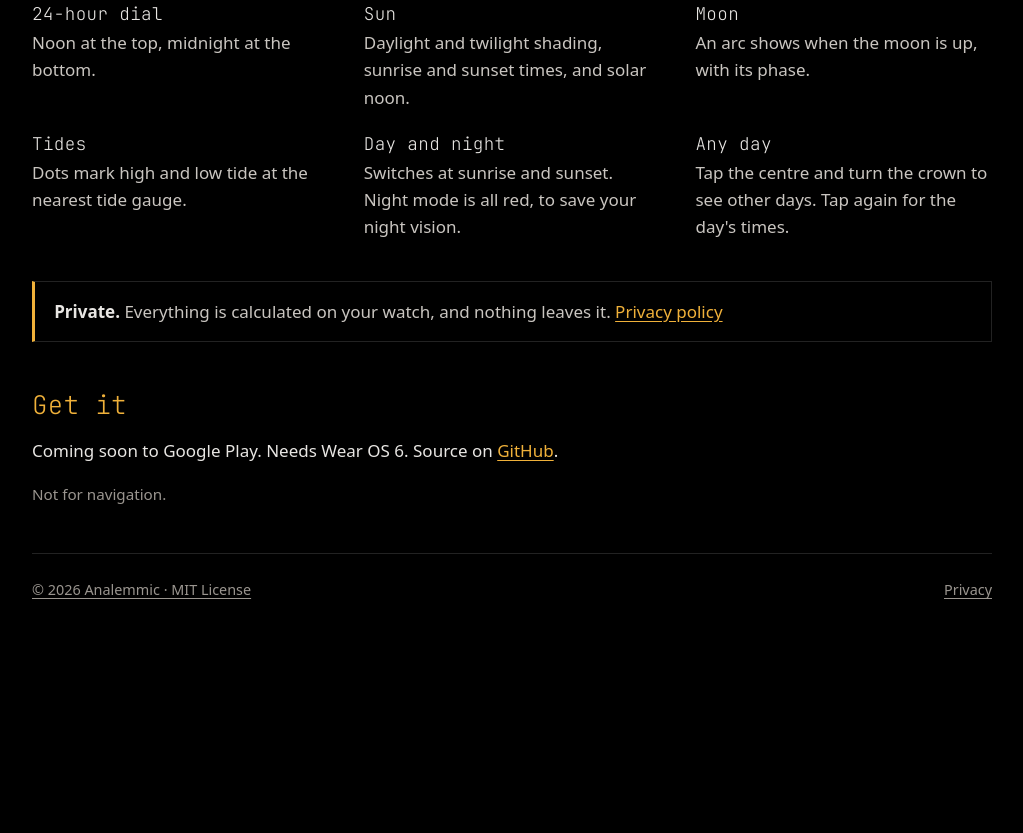
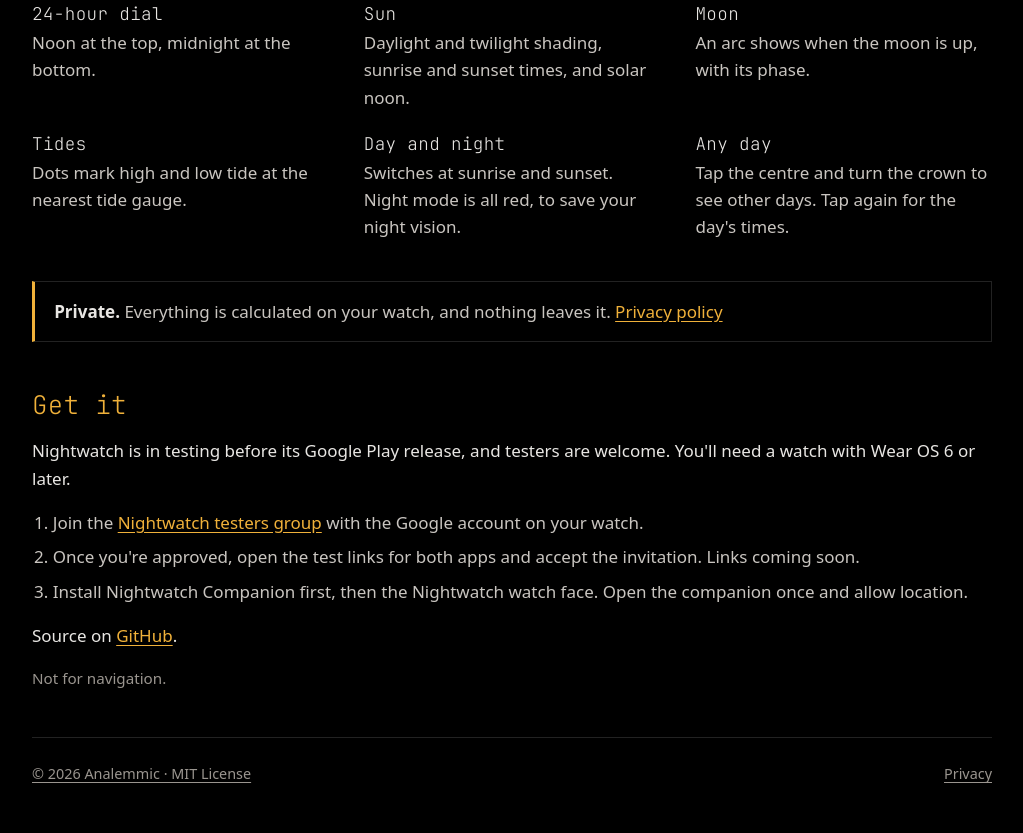
Before and after one commit to analemmic/nightwatch, a plain HTML site: page docs/index.html in a window 1280 px wide. Shown: the part 600-1433 px from the top of the page, without its empty margins (128-1151 px from the left). Before the commit the page ends 1249 px from the top, so only its background shows below. Drawn offline with Linux system fonts and the light colour scheme.

Commit message:
Website: how to join the test (testers group, then the test links)
Co-Authored-By: Claude Opus 5.5 <noreply@anthropic.com>
Claude-Session: https://claude.ai/code/session_01UXvuuGvK9SLyziRCBJ4uRJ

```diff
--- a/docs/index.html
+++ b/docs/index.html
@@ -37,8 +37,16 @@
     <a href="privacy.html">Privacy policy</a></p>
 
   <h2>Get it</h2>
-  <p>Coming soon to Google Play. Needs Wear OS 6.
-    Source on <a href="https://github.com/analemmic/nightwatch">GitHub</a>.</p>
+  <p>Nightwatch is in testing before its Google Play release, and testers are welcome. You'll need a watch with
+    Wear OS 6 or later.</p>
+  <ol class="steps">
+    <li>Join the <a href="https://groups.google.com/g/nightwatch-dev-testers">Nightwatch testers group</a>
+      with the Google account on your watch.</li>
+    <li>Once you're approved, open the test links for both apps and accept the invitation. Links coming soon.</li>
+    <li>Install Nightwatch Companion first, then the Nightwatch watch face. Open the companion once and allow
+      location.</li>
+  </ol>
+  <p>Source on <a href="https://github.com/analemmic/nightwatch">GitHub</a>.</p>
   <p class="caution">Not for navigation.</p>
 </main>
 <footer>
--- a/docs/style.css
+++ b/docs/style.css
@@ -69,3 +69,6 @@ summary { cursor: pointer; color: var(--amber); }
 
 .credits { padding-left: 1.2rem; }
 .credits li { margin: 0.4rem 0; }
+
+.steps { padding-left: 1.3rem; color: #c9c5c0; }
+.steps li { margin: 0.45rem 0; }
```
